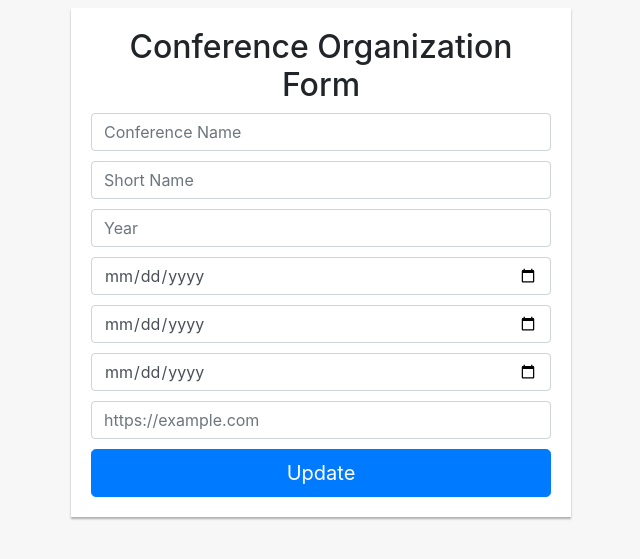
After one commit to ibahadiraltun/Bil372_Odev2_2, a Flask app: template templates/updateConference.html in a window 1280 px wide. The commit adds this page. Shown: the top 559 px of the page, without its empty margins (319-959 px from the left). Run offline with Flask 2, Linux system fonts and the light colour scheme; the template is opened without the code that fills it, so the values that code supplies are empty; parts of the project's set-up code (start-up, migrations or seed data) failed here and were passed over; some libraries are stand-ins or nearby versions.

Commit message:
conference updates has been added, user and conference html files  have  been changed

```diff
--- a/app.py
+++ b/app.py
@@ -18,7 +18,7 @@ City = db.Table('city', db.metadata, autoload=True, autoload_with=db.engine)
 User = db.Table('usersinfo', db.metadata, autoload=True, autoload_with=db.engine)
 Conf = db.Table('conference', db.metadata, autoload=True, autoload_with=db.engine)
 ConfRole = db.Table('conferenceroles', db.metadata, autoload=True, autoload_with=db.engine)
-
+ConfUpdate = db.Table('conferenceupdates', db.metadata, autoload=True, autoload_with=db.engine)
 
 @app.route('/', methods=['POST', 'GET'])
 def login():
@@ -37,7 +37,7 @@ def login():
                query= select([User.c.authenticationid]).where(User.c.primary_email == email)
                id= conn.execute(query).fetchone()[0]
                return redirect(url_for('user', id=id))
-            else:
+            else: #2 for delete, 0 for inactive
                 error='Need ADMIN approval'
                 return render_template('login.html', error=error)
       else:
@@ -119,9 +119,8 @@ def main():
    else:
       return render_template('main.html', users = get_users(), confs = get_confs())
 
-@app.route('/conference', methods=['POST', 'GET'])
-def conference():
-
+@app.route('/conference/<userid>', methods=['POST', 'GET'])
+def conference(userid):
    if request.method == 'POST':
       confid=request.form['confid']
       name=request.form['name']
@@ -130,11 +129,10 @@ def conference():
       start_date=request.form['start_date']
       end_date=request.form['end_date']
       submission_deadline=request.form['submission_deadline']
-      creator_user=request.form['creator_user']
+      creator_user=userid
       website=request.form['website']
-      Creation_DateTime=request.form['Creation_DateTime']
-      dt = datetime.utcnow()
-      new_conference= Conf.insert().values(confid=confid,name=name, shortname=shortname,year=year,start_date=start_date,end_date=end_date,submission_deadline=submission_deadline,creator_user=creator_user,website=website,Creation_DateTime=Creation_DateTime)
+      Creation_DateTime = datetime.utcnow()
+      new_conference= Conf.insert().values(confid=confid,name=name, shortname=shortname,year=year,start_date=start_date,end_date=end_date,submission_deadline=submission_deadline,creator_user=creator_user,website=website,Creation_DateTime=Creation_DateTime,status=0)
       conn.execute(new_conference)
       return redirect(url_for('main'))
    else:
@@ -142,10 +140,27 @@ def conference():
 
 @app.route('/user/<int:id>')
 def user(id):
-   query= select([Conf.c.name, Conf.c.confid, ConfRole.c.confid_role]).where(and_(Conf.c.confid==ConfRole.c.confid,ConfRole.c.authenticationid == id) )
+   query= select([Conf, ConfRole.c.confid_role]).where(and_(Conf.c.confid==ConfRole.c.confid,ConfRole.c.authenticationid == id) )
    conferences= conn.execute(query).fetchall()
-   return  render_template('user.html', conferences=conferences )
+   return  render_template('user.html', conferences=conferences, userid=id )
 
+@app.route('/update/<confid>' , methods=['POST', 'GET'])
+def user_update(confid):
+   if request.method =='POST':
+      name=request.form['name']
+      sname=request.form['shortname']
+      year=request.form['year']
+      start_date=request.form['start_date']
+      end_date=request.form['end_date']
+      submission_deadline=request.form['submission_deadline']
+      website=request.form['website']
+      query= ConfUpdate.insert().values(confid=confid,name=name, shortname=sname,year=year,start_date=start_date,end_date=end_date,submission_deadline=submission_deadline,website=website)
+      conn.execute(query)
+
+   else:
+      query=select([Conf]).where(Conf.c.confid == confid)
+      conference= conn.execute(query).fetchone()
+      return render_template('updateConference.html', conf=conference)
 
 if __name__ == '__main__':
    app.run(debug = True)
--- /dev/null
+++ b/templates/updateConference.html
@@ -0,0 +1,78 @@
+{% extends "base.html" %}
+
+{% block head %}
+<style>
+.error {
+    font-size:18px;
+    color:#cc0000;
+    margin-top:30px
+}
+.form-group {
+    margin-bottom: 10px;
+}
+.conference-form {
+    width: 500px;
+    margin: 8px auto;
+    font-size: 15px;
+}
+.conference-form form {
+    margin-bottom: 10px;
+    background: #ffffff;
+    box-shadow: 0px 2px 2px rgba(0, 0, 0, 0.3);
+    padding: 20px;
+}
+.conference-form h2 {
+    margin: 0 0 5 5px;
+}
+
+body{
+    background: #f7f7f7;
+}
+</style>
+{%endblock%}
+
+{% block body %}
+<link rel="stylesheet" href="//code.jquery.com/ui/1.12.1/themes/base/jquery-ui.css">
+<link rel="stylesheet" href="/resources/demos/style.css">
+<script src="https://code.jquery.com/jquery-1.12.4.js"></script>
+<script src="https://code.jquery.com/ui/1.12.1/jquery-ui.js"></script>
+<script>
+$( function() {
+    $( "#datepicker" ).datepicker();
+} );
+</script>
+<div class="conference text-center"> </div>
+<div class="conference-form">
+    <form action = "" method = "post" class="form-signin">
+        <h2 class="text-center">Conference Organization Form</h2>
+        <div class="form-group">
+            <input type="text" class="form-control" name="name" placeholder="Conference Name" required="required" value="{{conf.name}}" >
+        </div>
+        <div class="form-group">
+            <input type="text" class="form-control" name="shortname" placeholder="Short Name" required="required" value="{{conf.shortname}}">
+        </div>
+        <div class="form-group">
+            <input type="text" class="form-control" name="year" placeholder="Year" required="required" value="{{conf.year}}" >
+        </div>
+
+        <div class="form-group">
+            <input id="datepicker" type="date" data-date="" data-date-format="DD/MM/YYYY" class="form-control" name="start_date" placeholder="Start Date" required="required" value="{{conf.start_date}}">
+        </div>
+        <div class="form-group">
+            <input type="date" data-date="" data-date-format="DD/MM/YYYY" class="form-control" name="end_date" placeholder="End Date" required="required" value="{{conf.end_date}}">
+        </div>
+        <div class="form-group">
+            <input id="date3" type="date" data-date="" data-date-format="DD/MM/YYYY" class="form-control" name="submission_deadline" placeholder="Submission Date" required="required" value="{{conf.submission_deadline}}">
+        </div>
+        <div class="form-group">
+            <input type="url" class="form-control" name="website" placeholder="https://example.com" required="required" value="{{conf.website}}">
+        </div>
+
+            <button type="submit" name="submit" class="btn btn-lg btn-primary btn-block">Update</button>
+        </div>
+
+    </form>
+
+</div>
+
+{%endblock%}
```
Also changed, not shown: sql_queries.txt (+11 -0 lines), templates/conference.html (+4 -13 lines), templates/user.html (+36 -78 lines).
